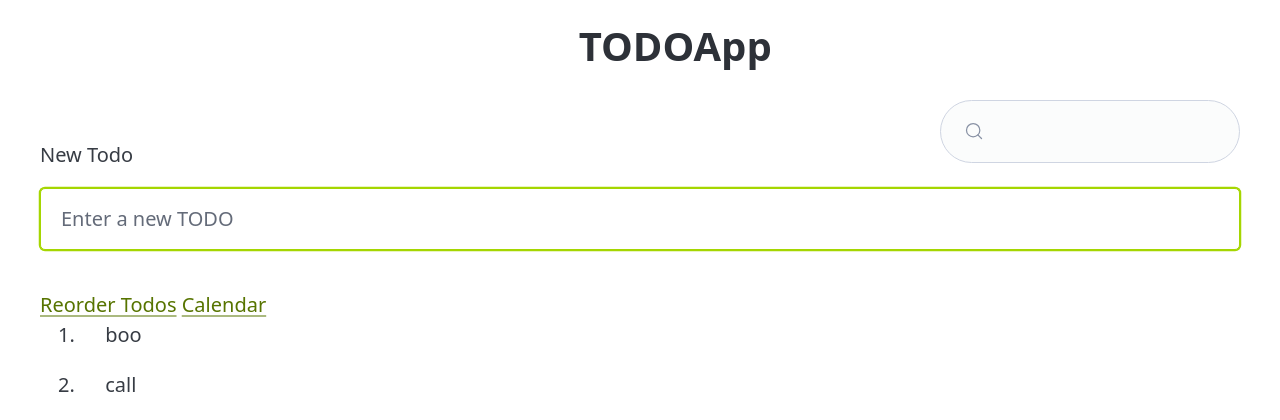
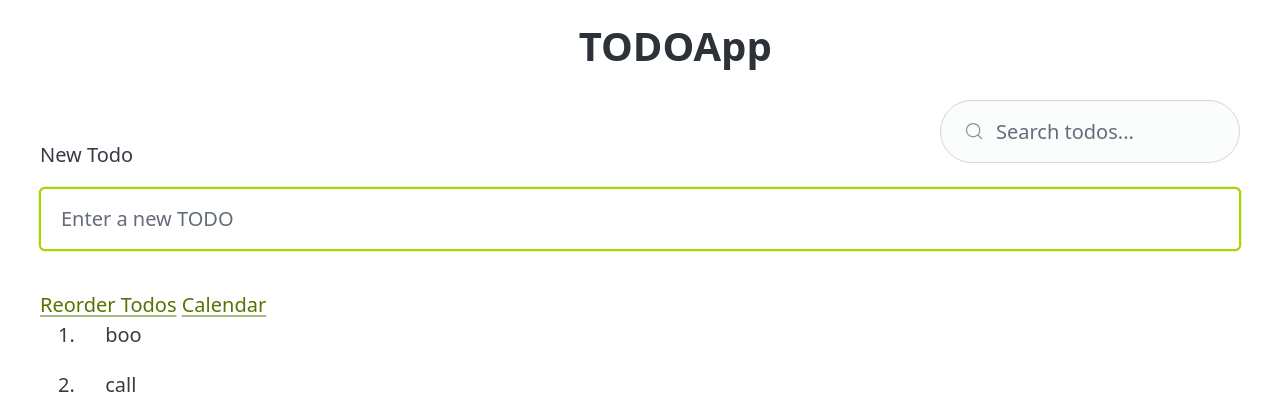
Before and after one commit to nathandekeyrel/todo_calendar, a Flask app: page /todos in a window 1280 px wide. Shown: the top 420 px of the page. Run offline with Flask 3, Linux system fonts and the light colour scheme; data comes from the database, SQL or seed files in the repository.

Commit message:
active search + htmx nav

```diff
--- a/main.py
+++ b/main.py
@@ -33,8 +33,12 @@ def index():
 @app.get('/todos')
 def all_todos():
     view = request.args.get('view', None)
-    query = request.args.get('q', None)
+    query = request.args.get('q', '')
     todos = Todo.all(view, query)
+
+    if request.headers.get('HX-Request'):
+        return render_template("main.html", todos=todos, view=view, search=query)
+
     return render_template("index.html", todos=todos, view=view, search=query)
 
 
@@ -43,6 +47,11 @@ def create_todo():
     view = request.form.get('view', None)
     todo = Todo(text=request.form['todo'], complete=False)
     todo.save()
+
+    if request.headers.get('HX-Request'):
+        todos = Todo.all(view)
+        return render_template("main.html", todos=todos, view=view)
+
     return redirect('/todos' + add_view_filter(view))
 
 
--- a/src/model/todo.py
+++ b/src/model/todo.py
@@ -22,7 +22,7 @@ class Todo(Model):
         if view == "complete":
             select = select.where(Todo.complete == True)
         if search:
-            select = select.where(Todo.text.ilike("%" + search + "%"))
+            select = select.where(Todo.text.contains(search))
 
         return select.order_by(Todo.order)
 
--- a/templates/base.html
+++ b/templates/base.html
@@ -10,13 +10,16 @@
 <body>
 <header class="container center">
     <h1><img style="height: 60px" src="/img/todo-white.svg"> TODOApp</h1>
-    <form action="/todos">
-
-        {% if search is none %}
-        <input style="float: right; width: 300px" type="search" name="q" value= ''>
-        {% else %}
-        <input style="float: right; width: 300px" type="search" name="q" value= {{ search }}>
-        {% endif %}
+    <form hx-get="/todos"
+          hx-trigger="input delay:200ms, search"
+          hx-target="main"
+          hx-push-url="true"
+          >
+        <input style="float: right; width: 300px"
+               type="search"
+               name="q"
+               value="{{ search }}"
+               placeholder="Search todos...">
     </form>
 </header>
 <main class="container">
--- a/templates/main.html
+++ b/templates/main.html
@@ -1,7 +1,7 @@
 <form action="/todos" method="post">
     <label>
         New Todo
-        <input {{ 'autofocus' if editing is undefined }} required type="text" name="todo"
+        <input {{ 'autofocus' if editing is undefined and not search}} required type="text" name="todo"
                                                          placeholder="Enter a new TODO">
     </label>
     <input type="hidden" name="view" value="{{ view }}">
@@ -50,20 +50,29 @@
         </li>
     {% endfor %}
 </ol>
-<nav>
+<nav hx-target="main" hx-push-url="true">
     <ul>
         <li>
-            <a class="{{ 'contrast' if view == None }}" href="/todos">All</a>
+            <a hx-get="/todos"
+               class="{{ 'contrast' if view == None }}">
+                All
+            </a>
         </li>
     </ul>
     <ul>
         <li>
-            <a class="{{ 'contrast' if view == 'active' }}" href="/todos?view=active">Active</a>
+            <a hx-get="/todos?view=active"
+               class="{{ 'contrast' if view == 'active' }}">
+                Active
+            </a>
         </li>
     </ul>
     <ul>
         <li>
-            <a class="{{ 'contrast' if view == 'complete' }}" href="/todos?view=complete">Complete</a>
+            <a hx-get="/todos?view=complete"
+               class="{{ 'contrast' if view == 'complete' }}">
+                Complete
+            </a>
         </li>
     </ul>
 </nav>
```
